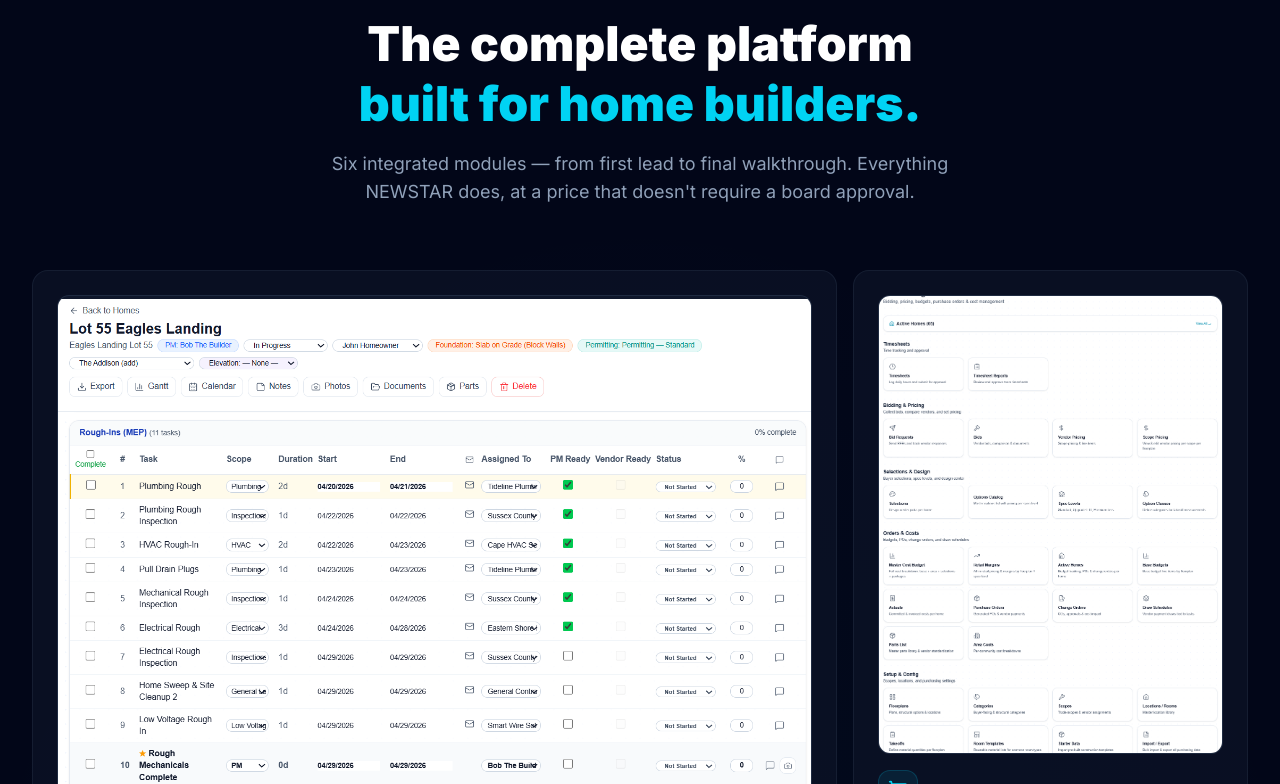
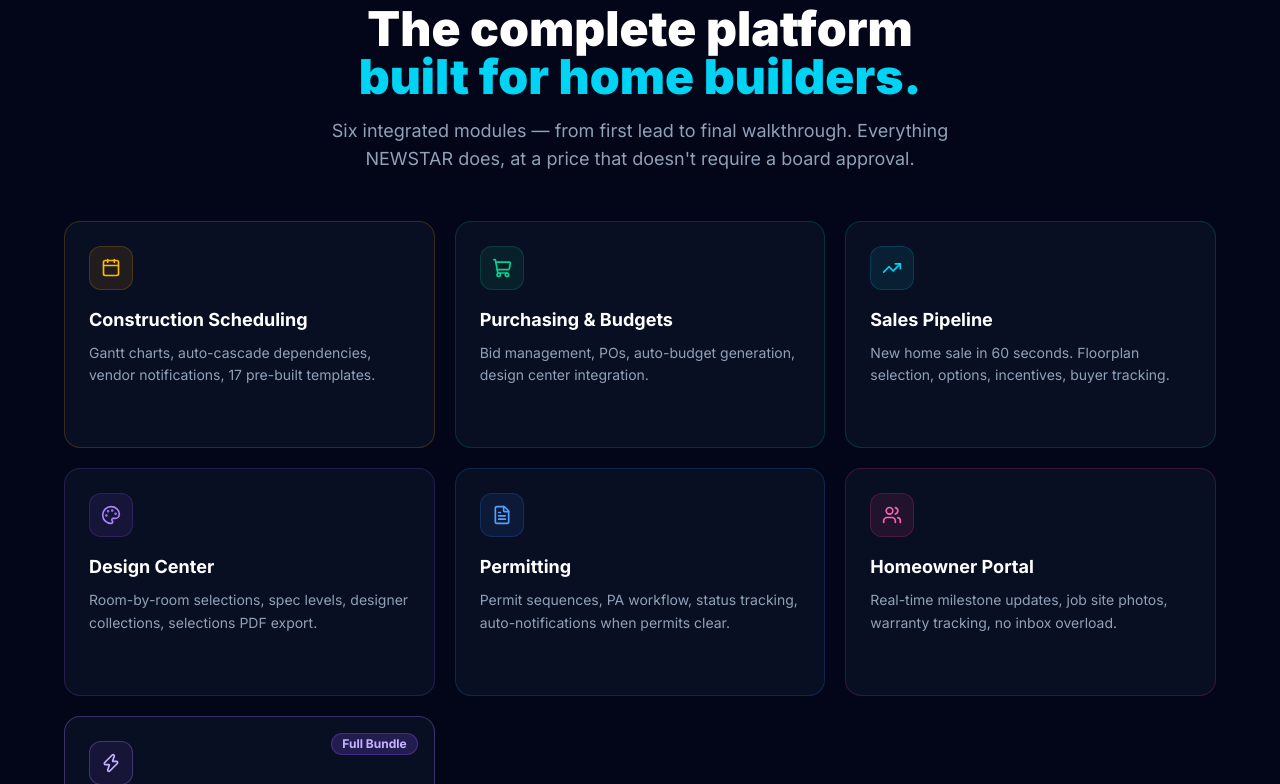
Before and after one commit to Scootermcgavin121/cornerstone-marketing-v2, a Next.js app: page / in a window 1280 px wide. Shown: the part 4436-5220 px from the top of the page. Built offline with nearby package versions, Linux system fonts and the light colour scheme.

Commit message:
feat: replace FeaturesSection bento grid with clean ModulesGrid — 7 module cards linking to dedicated pages

```diff
--- a/src/app/ai-takeoff/page.tsx
+++ b/src/app/ai-takeoff/page.tsx
@@ -225,7 +225,7 @@ export default function AiTakeoffPage() {
             </div>
             <div className="p-4 rounded-xl bg-violet-500/5 border border-violet-500/20">
               <p className="text-sm text-slate-400">
-                <span className="text-violet-400 font-semibold">Powered by Anthropic AI Vision (Claude) — the same AI that reads and understands complex technical drawings.
+                <span className="text-violet-400 font-semibold">Powered by:</span> Anthropic AI Vision (Claude) — the same AI that reads and understands complex technical drawings.
               </p>
             </div>
           </div>
--- a/src/app/page.tsx
+++ b/src/app/page.tsx
@@ -1,9 +1,9 @@
 import { Navbar } from "@/components/Navbar";
 import { Hero } from "@/components/Hero";
-import { FeaturesSection } from "@/components/FeaturesSection";
 import { ScreenshotsSection } from "@/components/ScreenshotsSection";
 import { VideoSection } from "@/components/VideoSection";
 import { AiTakeoffSection } from "@/components/AiTakeoffSection";
+import { ModulesGrid } from "@/components/ModulesGrid";
 import { PricingSection } from "@/components/PricingSection";
 import { CTASection } from "@/components/CTASection";
 import { Footer } from "@/components/Footer";
@@ -16,7 +16,7 @@ export default function Home() {
       <VideoSection />
       <ScreenshotsSection />
       <AiTakeoffSection />
-      <FeaturesSection />
+      <ModulesGrid />
       <PricingSection />
       <CTASection />
       <Footer />
--- /dev/null
+++ b/src/components/ModulesGrid.tsx
@@ -0,0 +1,129 @@
+"use client";
+import React from "react";
+import Link from "next/link";
+import { Calendar, ShoppingCart, TrendingUp, Palette, FileText, Users, Zap, ArrowRight } from "lucide-react";
+
+const modules = [
+  {
+    icon: Calendar,
+    name: "Construction Scheduling",
+    desc: "Gantt charts, auto-cascade dependencies, vendor notifications, 17 pre-built templates.",
+    href: "/construction",
+    color: "text-amber-400",
+    bg: "bg-amber-500/10",
+    border: "border-amber-500/20 hover:border-amber-500/40",
+  },
+  {
+    icon: ShoppingCart,
+    name: "Purchasing & Budgets",
+    desc: "Bid management, POs, auto-budget generation, design center integration.",
+    href: "/purchasing",
+    color: "text-emerald-400",
+    bg: "bg-emerald-500/10",
+    border: "border-emerald-500/20 hover:border-emerald-500/40",
+  },
+  {
+    icon: TrendingUp,
+    name: "Sales Pipeline",
+    desc: "New home sale in 60 seconds. Floorplan selection, options, incentives, buyer tracking.",
+    href: "/sales",
+    color: "text-cyan-400",
+    bg: "bg-cyan-500/10",
+    border: "border-cyan-500/20 hover:border-cyan-500/40",
+  },
+  {
+    icon: Palette,
+    name: "Design Center",
+    desc: "Room-by-room selections, spec levels, designer collections, selections PDF export.",
+    href: "/design",
+    color: "text-violet-400",
+    bg: "bg-violet-500/10",
+    border: "border-violet-500/20 hover:border-violet-500/40",
+  },
+  {
+    icon: FileText,
+    name: "Permitting",
+    desc: "Permit sequences, PA workflow, status tracking, auto-notifications when permits clear.",
+    href: "/features#permitting",
+    color: "text-blue-400",
+    bg: "bg-blue-500/10",
+    border: "border-blue-500/20 hover:border-blue-500/40",
+  },
+  {
+    icon: Users,
+    name: "Homeowner Portal",
+    desc: "Real-time milestone updates, job site photos, warranty tracking, no inbox overload.",
+    href: "/features#portal",
+    color: "text-pink-400",
+    bg: "bg-pink-500/10",
+    border: "border-pink-500/20 hover:border-pink-500/40",
+  },
+  {
+    icon: Zap,
+    name: "AI Blueprint Takeoff",
+    desc: "Upload a floor plan PDF. AI extracts rooms, fixtures, and material scopes in under 60 seconds.",
+    href: "/ai-takeoff",
+    color: "text-violet-300",
+    bg: "bg-violet-500/10",
+    border: "border-violet-400/30 hover:border-violet-400/60",
+    badge: "Full Bundle",
+  },
+];
+
+export function ModulesGrid() {
+  return (
+    <section className="py-20 px-4 bg-slate-950">
+      <div className="max-w-6xl mx-auto">
+        <div className="text-center mb-12">
+          <div className="inline-flex items-center gap-2 px-4 py-1.5 rounded-full bg-cyan-500/10 border border-cyan-500/20 text-cyan-400 text-sm font-semibold uppercase tracking-widest mb-4">
+            Platform Modules
+          </div>
+          <h2 className="text-4xl sm:text-5xl font-black text-white mb-4">
+            The complete platform
+            <br />
+            <span className="text-cyan-400">built for home builders.</span>
+          </h2>
+          <p className="text-slate-400 text-lg max-w-2xl mx-auto">
+            Six integrated modules — from first lead to final walkthrough. Everything NEWSTAR does, at a price that doesn&apos;t require a board approval.
+          </p>
+        </div>
+
+        <div className="grid grid-cols-1 sm:grid-cols-2 lg:grid-cols-3 gap-5">
+          {modules.map((m) => {
+            const Icon = m.icon;
+            return (
+              <Link
+                key={m.name}
+                href={m.href}
+                className={`group relative p-6 rounded-2xl bg-slate-900/60 border ${m.border} transition-all duration-300 hover:-translate-y-0.5`}
+              >
+                {m.badge && (
+                  <div className="absolute top-4 right-4 px-2.5 py-0.5 rounded-full bg-violet-500/20 border border-violet-500/30 text-violet-300 text-xs font-bold">
+                    {m.badge}
+                  </div>
+                )}
+                <div className={`w-11 h-11 rounded-xl ${m.bg} border ${m.border} flex items-center justify-center mb-4`}>
+                  <Icon className={`w-5 h-5 ${m.color}`} />
+                </div>
+                <h3 className="text-white font-bold text-lg mb-2">{m.name}</h3>
+                <p className="text-slate-400 text-sm leading-relaxed mb-4">{m.desc}</p>
+                <div className={`flex items-center gap-1 text-sm font-semibold ${m.color} opacity-0 group-hover:opacity-100 transition-opacity`}>
+                  Learn more <ArrowRight className="w-4 h-4" />
+                </div>
+              </Link>
+            );
+          })}
+        </div>
+
+        <div className="text-center mt-10">
+          <Link
+            href="/features"
+            className="inline-flex items-center gap-2 px-6 py-3 rounded-full border border-slate-700 text-slate-300 font-semibold hover:border-slate-500 hover:text-white transition-all duration-200"
+          >
+            View all features <ArrowRight className="w-4 h-4" />
+          </Link>
+        </div>
+      </div>
+    </section>
+  );
+}
```
